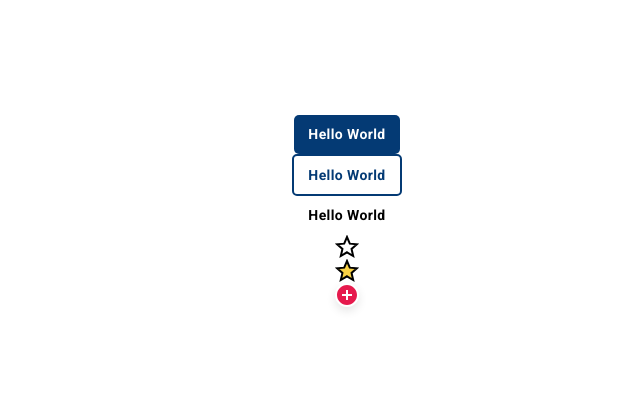
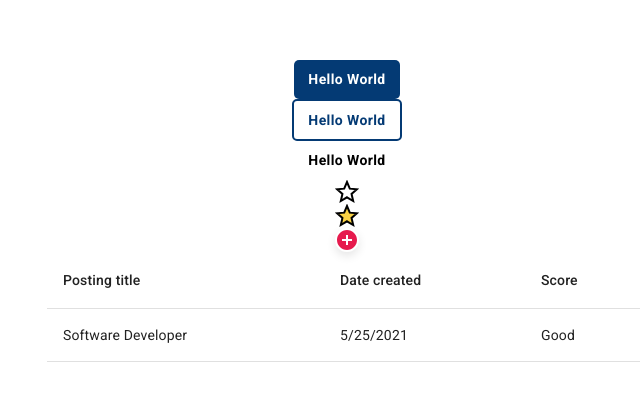
Before and after one commit to ReneReid/Internify, a React (Create React App) app in the folder internify/: page / in a window 1280 px wide. Shown: the part 189-590 px from the top of the page, without its empty margins (293-933 px from the left). Built offline with nearby package versions, Linux system fonts and the light colour scheme.

Commit message:
added basic table

```diff
--- a/internify/src/App.js
+++ b/internify/src/App.js
@@ -5,6 +5,13 @@ import {
   ButtonClear,
 } from "./components/atoms/Button";
 import { StarPlain, StarColoured, Add} from "./components/atoms/Icon";
+import { BasicTable } from "./components/molecules/Table";
+
+const data = [{
+  "title": "Software Developer",
+  "dateCreated": new Date("05/25/2021").toLocaleDateString(),
+  "score": "Good"
+}];
 
 function App() {
   return (
@@ -16,6 +23,7 @@ function App() {
         <StarPlain />
         <StarColoured />
         <Add />
+        <BasicTable data={data} />
       </header>
     </div>
   );
--- /dev/null
+++ b/internify/src/components/molecules/Table.js
@@ -0,0 +1,52 @@
+import React from "react";
+import {
+  makeStyles,
+  Table,
+  TableBody,
+  TableCell,
+  TableHead,
+  TableRow,
+} from "@material-ui/core";
+
+const useStyles = makeStyles({
+  table: {
+    minWidth: 400,
+    maxWidth: 600,
+  },
+});
+
+function createBasicData(title, dateCreated, score) {
+  return { title, dateCreated, score };
+}
+
+export const BasicTable = (props) => {
+  const classes = useStyles();
+  console.log(props.data);
+
+  const rows = props.data?.map((x) => {
+      return createBasicData(x.title, x.dateCreated, x.score);
+  });
+
+  return (
+    <Table className={classes.table} aria-label="simple table">
+      <TableHead>
+        <TableRow>
+          <TableCell align="left">Posting&nbsp;title</TableCell>
+          <TableCell align="left">Date&nbsp;created</TableCell>
+          <TableCell align="left">Score</TableCell>
+        </TableRow>
+      </TableHead>
+      <TableBody>
+        {rows.map((row) => (
+          <TableRow key={row.name}>
+            <TableCell align="left">{row.title}</TableCell>
+            <TableCell align="left">{row.dateCreated}</TableCell>
+            <TableCell align="left">{row.score}</TableCell>
+          </TableRow>
+        ))}
+      </TableBody>
+    </Table>
+  );
+};
+
+export default BasicTable;
```
Also changed, not shown: internify/src/components/atoms/Icon.js (+4 -7 lines).
